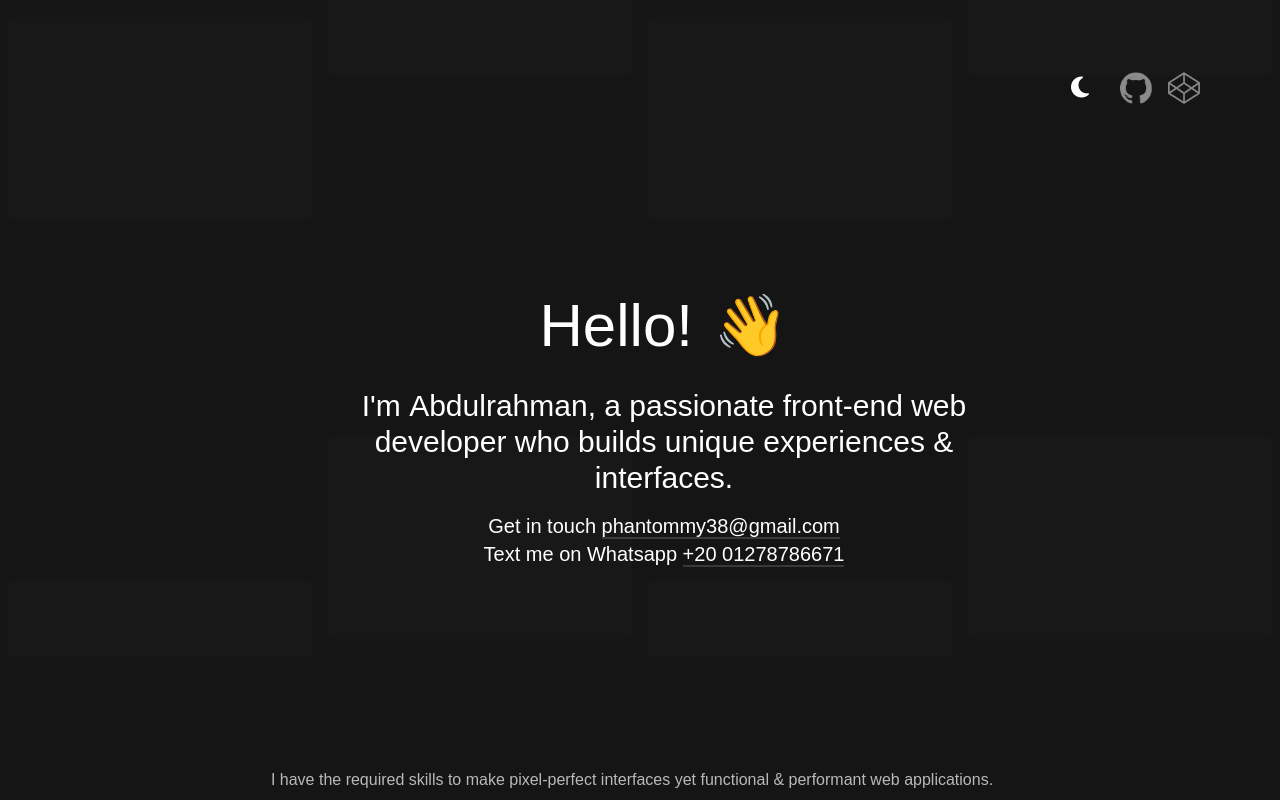
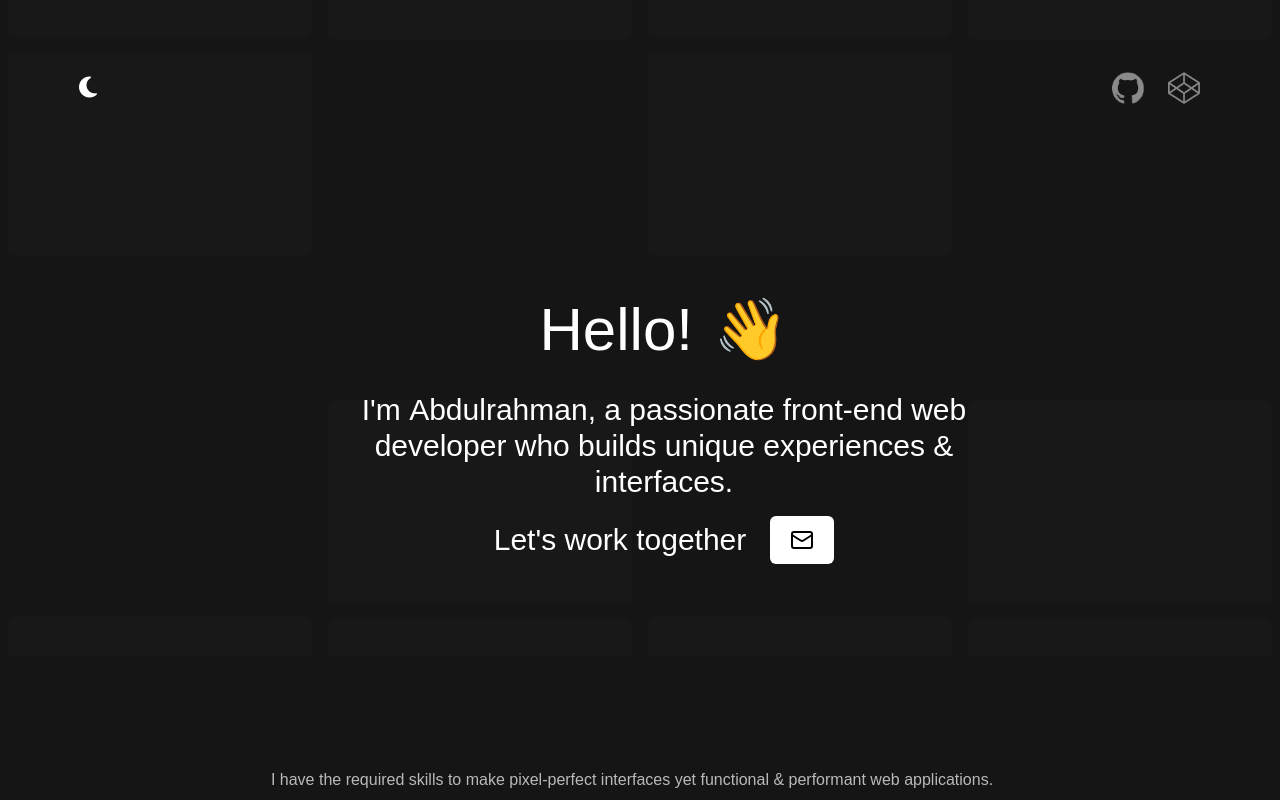
Before and after one commit to phan-forsure/Portfolio, a React (Vite) app: page / in a window 1280 px wide. Shown: the top 800 px of the page. Built offline with nearby package versions, Linux system fonts and the light colour scheme; a web font is replaced by a local one.

Commit message:
edited ui

```diff
--- a/package.json
+++ b/package.json
@@ -14,6 +14,7 @@
     "@types/babel__template": "^7.4.4",
     "@types/babel__traverse": "^7.20.6",
     "@types/prop-types": "^15.7.12",
+    "lucide-react": "^0.483.0",
     "react": "^18.3.1",
     "react-dom": "^18.3.1",
     "tailwindcss": "^3.4.5"
--- a/src/App.tsx
+++ b/src/App.tsx
@@ -6,7 +6,7 @@ import BackgroundCards from "./Components/Background";
 
 function Header({ light, setLight }) {
   return (
-    <header className="h-fit flex justify-end">
+    <header className="h-fit flex justify-between items-center">
       <button
         className="w-12 h-12 text-2xl hover:bg-main-light rounded-full"
         onClick={() => {
@@ -19,7 +19,7 @@ function Header({ light, setLight }) {
           <i className="fa-solid fa-moon"></i>
         )}
       </button>
-      <div className="m-2 flex">
+      <div className="m-2 flex gap-2">
         <a href="https://github.com/phan-forsure" className="block w-fit mx-2">
           <img
             className="w-8 h-8 rounded-xl opacity-50 hover:opacity-85 transition-all cursor-pointer"
--- a/src/Components/Hero.tsx
+++ b/src/Components/Hero.tsx
@@ -1,3 +1,5 @@
+import { Mail } from "lucide-react";
+
 export default function Hero() {
   return (
     <section className="hero m-12 flex flex-wrap items-center justify-center">
@@ -15,7 +17,7 @@ export default function Hero() {
           I'm <span className="font-normal">Abdulrahman</span>, a passionate
           front-end web developer who builds unique experiences & interfaces.
         </p>
-        <p className="text-xl w-full text-center">
+        {/* <p className="text-xl w-full text-center">
           Get in touch{" "}
           <a
             className="border-b-2 border-b-main hover:text-white"
@@ -23,13 +25,21 @@ export default function Hero() {
           >
             phantommy38@gmail.com
           </a>
-        </p>
-        <p className="text-xl w-full text-center">
+        </p> */}
+        {/* <p className="text-xl w-full text-center">
           Text me on Whatsapp{" "}
           <a className="border-b-2 border-b-main hover:text-white">
             +20 01278786671
           </a>
-        </p>
+        </p> */}
+        <div className="flex justfiy-center items-center text-3xl">
+          Let's work together
+          <button className="flex justify-center rounded-md items-center bg-white ml-6">
+            <a href="mailto:phantommy38@gmail.com" className="px-2 m-3">
+              <Mail className="text-black" />
+            </a>
+          </button>
+        </div>
       </div>
     </section>
   );
--- a/src/Components/Sidebar.tsx
+++ b/src/Components/Sidebar.tsx
@@ -1,14 +1,18 @@
-import Experience from "./Experience"
-import Projects from "./Projects"
-import Skills from "./Skills"
+import Experience from "./Experience";
+import Projects from "./Projects";
+import Skills from "./Skills";
 
 export default function Sidebar() {
   return (
-    <section className="side-bar px-16 overflow-y-scroll flex flex-wrap justify-center">
-        <p className='opacity-70 px-8 py-4 text-center'>I have the required skills to make pixel-perfect interfaces yet functional & performant <span className="!opacity-100 font-medium">web applications.</span></p>
-        <Skills />
-        <Experience />
-        <Projects />
+    <section className="side-bar px-16 flex flex-wrap justify-center">
+      <p className="opacity-70 px-8 py-4 text-center">
+        I have the required skills to make pixel-perfect interfaces yet
+        functional & performant{" "}
+        <span className="!opacity-100 font-medium">web applications.</span>
+      </p>
+      <Skills />
+      <Experience />
+      <Projects />
     </section>
-  )
+  );
 }
--- a/src/style/output.css
+++ b/src/style/output.css
@@ -626,6 +626,10 @@ video {
   margin: 1rem;
 }
 
+.m-3 {
+  margin: 0.75rem;
+}
+
 .mx-16 {
   margin-left: 4rem;
   margin-right: 4rem;
@@ -674,6 +678,18 @@ video {
   margin-top: 1rem;
 }
 
+.ml-4 {
+  margin-left: 1rem;
+}
+
+.ml-6 {
+  margin-left: 1.5rem;
+}
+
+.mt-0 {
+  margin-top: 0px;
+}
+
 .block {
   display: block;
 }
@@ -720,6 +736,26 @@ video {
   width: 100%;
 }
 
+.w-5 {
+  width: 1.25rem;
+}
+
+.w-96 {
+  width: 24rem;
+}
+
+.w-52 {
+  width: 13rem;
+}
+
+.w-40 {
+  width: 10rem;
+}
+
+.w-20 {
+  width: 5rem;
+}
+
 .cursor-pointer {
   cursor: pointer;
 }
@@ -738,24 +774,24 @@ video {
   grid-template-columns: repeat(4, minmax(0, 1fr));
 }
 
-.grid-cols-8 {
-  grid-template-columns: repeat(8, minmax(0, 1fr));
-}
-
-.grid-cols-\[16\] {
-  grid-template-columns: 16;
-}
-
-.grid-cols-12 {
-  grid-template-columns: repeat(12, minmax(0, 1fr));
-}
-
 .grid-rows-3 {
   grid-template-rows: repeat(3, minmax(0, 1fr));
 }
 
+.flex-col {
+  flex-direction: column;
+}
+
 .flex-wrap {
   flex-wrap: wrap;
+}
+
+.items-start {
+  align-items: flex-start;
+}
+
+.items-end {
+  align-items: flex-end;
 }
 
 .items-center {
@@ -772,6 +808,10 @@ video {
 
 .justify-between {
   justify-content: space-between;
+}
+
+.gap-2 {
+  gap: 0.5rem;
 }
 
 .overflow-hidden {
@@ -794,8 +834,17 @@ video {
   border-radius: 0.75rem;
 }
 
+.rounded-md {
+  border-radius: 0.375rem;
+}
+
 .border-b-2 {
   border-bottom-width: 2px;
+}
+
+.bg-white {
+  --tw-bg-opacity: 1;
+  background-color: rgb(255 255 255 / var(--tw-bg-opacity));
 }
 
 .p-4 {
@@ -831,6 +880,21 @@ video {
   padding-bottom: 2rem;
 }
 
+.px-4 {
+  padding-left: 1rem;
+  padding-right: 1rem;
+}
+
+.py-2 {
+  padding-top: 0.5rem;
+  padding-bottom: 0.5rem;
+}
+
+.px-2 {
+  padding-left: 0.5rem;
+  padding-right: 0.5rem;
+}
+
 .text-center {
   text-align: center;
 }
@@ -855,6 +919,21 @@ video {
   line-height: 1.75rem;
 }
 
+.text-xs {
+  font-size: 0.75rem;
+  line-height: 1rem;
+}
+
+.text-base {
+  font-size: 1rem;
+  line-height: 1.5rem;
+}
+
+.text-lg {
+  font-size: 1.125rem;
+  line-height: 1.75rem;
+}
+
 .font-extralight {
   font-weight: 200;
 }
@@ -874,6 +953,11 @@ video {
 .text-emerald-400 {
   --tw-text-opacity: 1;
   color: rgb(52 211 153 / var(--tw-text-opacity));
+}
+
+.text-black {
+  --tw-text-opacity: 1;
+  color: rgb(0 0 0 / var(--tw-text-opacity));
 }
 
 .\!opacity-100 {
```
Also changed, not shown: 1 other file (tests, documents, lock files or other folders).
